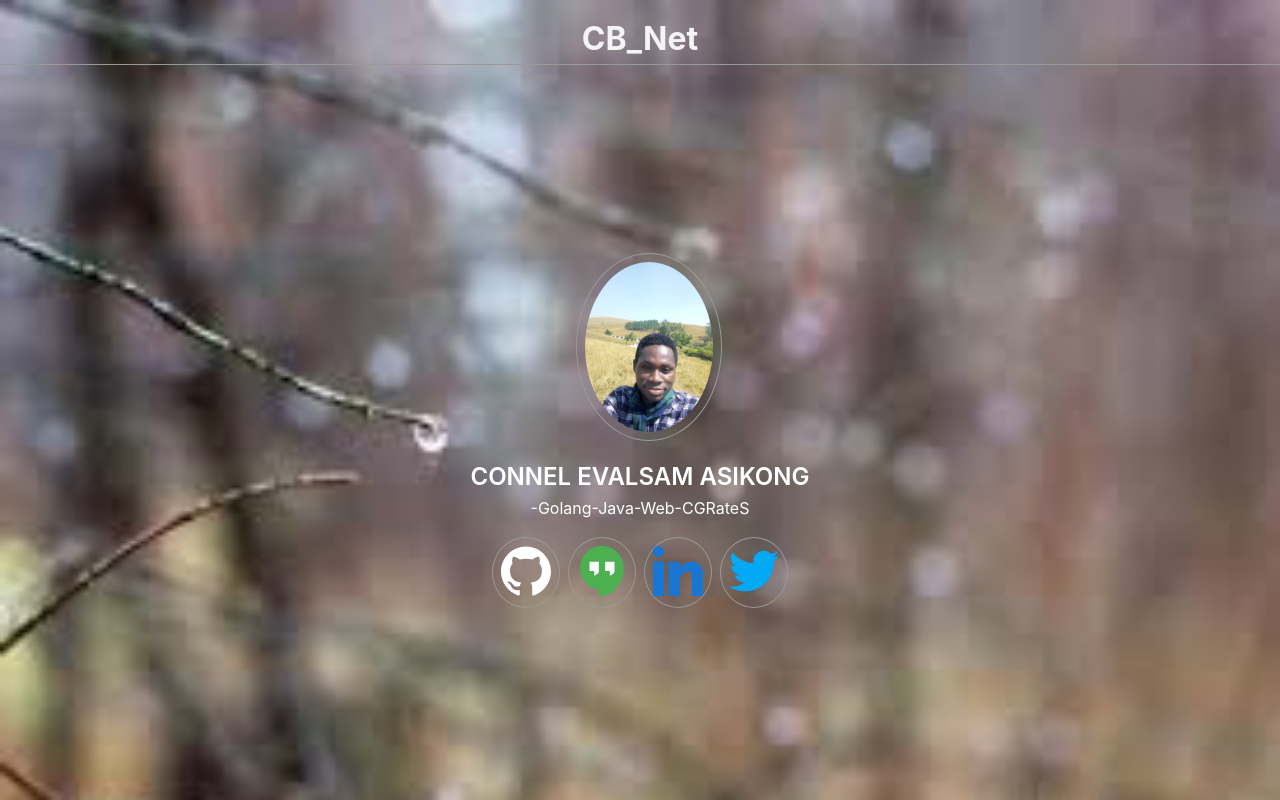
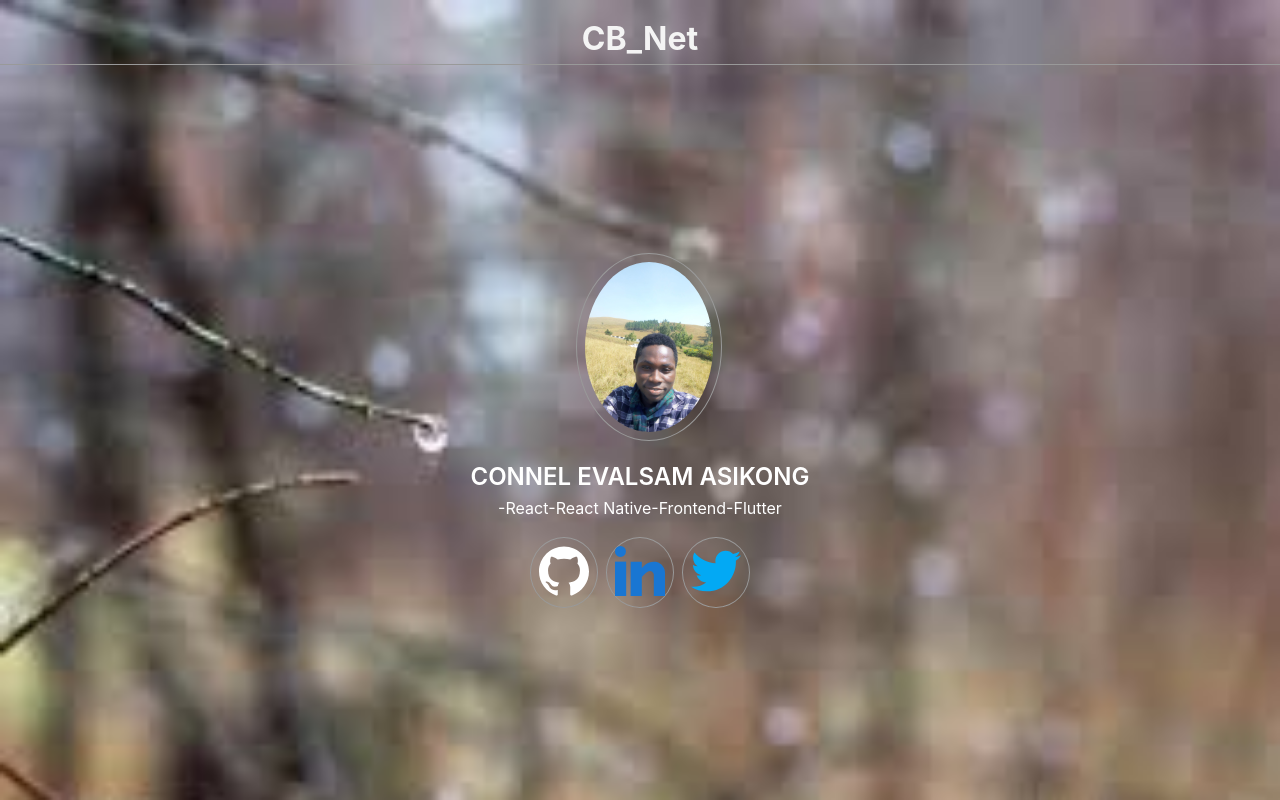
Before and after one commit to connelevalsam/connelblaze, a plain HTML site: page index.html in a window 1280 px wide. Drawn offline with nearby package versions, Linux system fonts and the light colour scheme.

Commit message:
new commit

```diff
--- a/index.html
+++ b/index.html
@@ -40,10 +40,10 @@
 			</div><br>
 			<h2 class="white ligh-blue-l f4 fw6 f3-ns mt0 mb2 ttu">Connel Evalsam Asikong</h2>
 			<div class="flex flex-row">
-				<h3 class="f5 fw4 white mt0">-Golang</h3>
-				<h3 class="f5 fw4 white mt0">-Java</h3>
-				<h3 class="f5 fw4 white mt0">-Web</h3>
-				<h3 class="f5 fw4 white mt0">-CGRateS</h3>
+				<h3 class="f5 fw4 white mt0">-React</h3>
+				<h3 class="f5 fw4 white mt0">-React Native</h3>
+				<h3 class="f5 fw4 white mt0">-Frontend</h3>
+				<h3 class="f5 fw4 white mt0">-Flutter</h3>
 			</div>
 			<div class="flex flex-row">
 				<!-- =================== github ===================== -->
@@ -58,19 +58,6 @@
 						c13.952,35.392,5.184,61.504,2.56,68c16.416,17.984,26.304,40.928,26.304,68.992c0,98.72-59.84,120.448-116.864,126.816
 						c9.184,7.936,17.376,23.616,17.376,47.584c0,34.368-0.32,62.08-0.32,70.496c0,6.88,4.608,14.88,17.6,12.352
 						C438.72,472.145,512,375.857,512,262.353C512,120.401,397.376,5.329,255.968,5.329z"/>
-					</svg>
-				</a>
-
-				<!-- ================ hangouts ================ -->
-				<a href="mailto:connelblaze@gmail.com" class="pa2 ma1 grow link br-100 ba b--silver" title="Hangouts">
-					<svg version="1.1" id="Capa_1" xmlns="http://www.w3.org/2000/svg" xmlns:xlink="http://www.w3.org/1999/xlink" x="0px" y="0px"
-					viewBox="0 0 512 512" style="enable-background:new 0 0 512 512;" xml:space="preserve" width="50" height="50">
-						<path style="fill:#4CAF50;" d="M256,0C132.48,0,32,100.48,32,224c0,111.392,83.2,206.048,192,221.76V512h16
-							c127.84,0,240-134.592,240-288C480,100.48,379.488,0,256,0z"/>
-						<g>
-							<path style="fill:#FAFAFA;" d="M128,160v96h48v48c48-13.344,48-44.512,48-44.512V160H128z"/>
-							<path style="fill:#FAFAFA;" d="M288,160v96h48v48c48-13.344,48-44.512,48-44.512V160H288z"/>
-						</g>
 					</svg>
 				</a>
 
```
